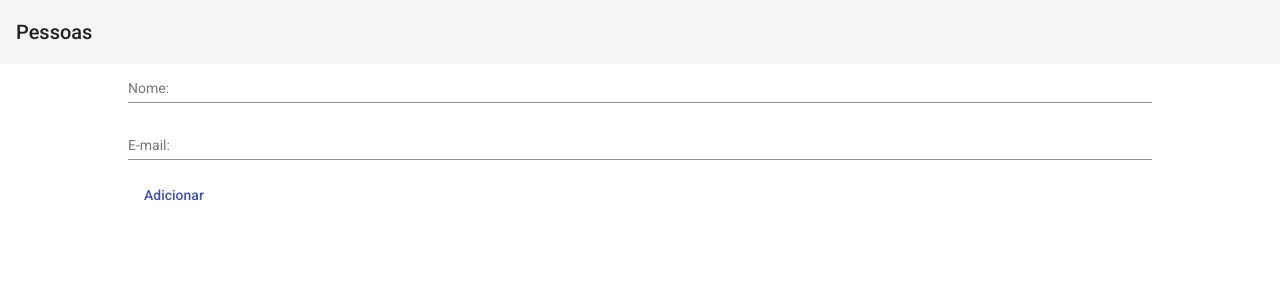
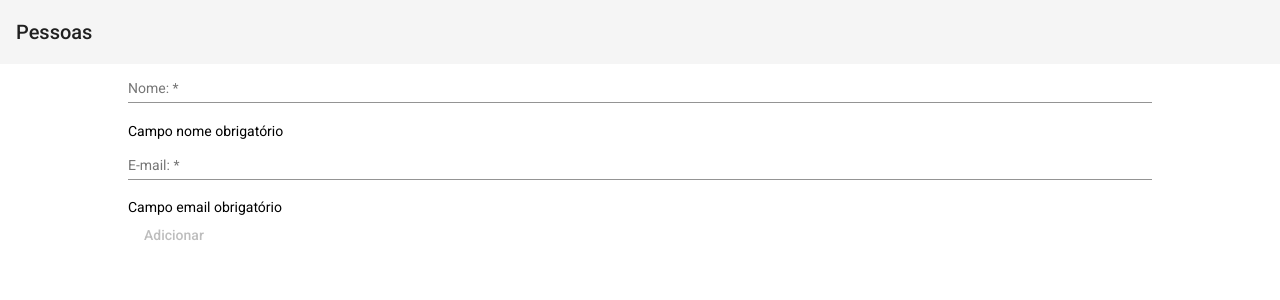
Before and after one commit to arthurBarbosa/person-contact, an Angular app in the folder person-contact-ui/: page / in a window 1280 px wide. Shown: the top 300 px of the page. Built offline with nearby package versions, Linux system fonts and the light colour scheme; no server answers.

Commit message:
created save Person in  person-contact-ui

```diff
--- a/person-contact-ui/src/app/app.module.ts
+++ b/person-contact-ui/src/app/app.module.ts
@@ -5,11 +5,14 @@ import { AppRoutingModule } from './app-routing.module';
 import { AppComponent } from './app.component';
 import { BrowserAnimationsModule } from '@angular/platform-browser/animations';
 import { HttpClientModule } from '@angular/common/http';
+import { ReactiveFormsModule } from '@angular/forms';
+
 import { MatToolbarModule } from '@angular/material/toolbar';
 import { MatInputModule } from '@angular/material/input';
 import { MatButtonModule } from '@angular/material/button';
 import { PersonComponent } from './components/person/person.component';
 import { PersonService } from './services/person.service';
+
 
 @NgModule({
   declarations: [
@@ -23,7 +26,8 @@ import { PersonService } from './services/person.service';
     MatToolbarModule,
     MatInputModule,
     MatButtonModule,
-    HttpClientModule
+    HttpClientModule,
+    ReactiveFormsModule
   ],
   providers: [
     PersonService
--- a/person-contact-ui/src/app/components/person/person.component.html
+++ b/person-contact-ui/src/app/components/person/person.component.html
@@ -3,17 +3,25 @@
 </mat-toolbar>
 
 <div class="width-80">
-  <form>
-    <mat-form-field >
+  <form [formGroup]="formData" (ngSubmit)="onSubmit()">
+    <mat-form-field>
       <mat-label>Nome:</mat-label>
-      <input matInput placeholder="Digite seu Nome">
+      <input formControlName="name" matInput placeholder="Digite seu Nome">
     </mat-form-field>
 
-    <mat-form-field >
+    <div *ngIf="formData.controls.name.errors ">
+      Campo nome obrigatório
+    </div>
+
+    <mat-form-field>
       <mat-label>E-mail:</mat-label>
-      <input matInput placeholder="Digite seu E-mail">
+      <input formControlName="email" matInput placeholder="Digite seu E-mail">
     </mat-form-field>
 
-    <button mat-button color="primary">Adicionar</button>
+    <div *ngIf="formData.controls.email.errors ">
+      Campo email obrigatório
+    </div>
+
+    <button mat-button color="primary" [disabled]="formData.invalid">Adicionar</button>
   </form>
 </div>
--- a/person-contact-ui/src/app/components/person/person.component.ts
+++ b/person-contact-ui/src/app/components/person/person.component.ts
@@ -1,4 +1,5 @@
 import { Component, OnInit } from '@angular/core';
+import { FormBuilder, FormGroup, Validators } from '@angular/forms';
 import { PersonService } from 'src/app/services/person.service';
 import { Person } from './person';
 
@@ -9,16 +10,29 @@ import { Person } from './person';
 })
 export class PersonComponent implements OnInit {
 
-  constructor(private personService: PersonService) { }
-  person: Person = new Person();
+  formData: FormGroup;
+  person: Person;
+  persons: Person[] = [];
+
+  constructor(
+    private personService: PersonService,
+    private formBuilder: FormBuilder) { }
+
+
 
   ngOnInit(): void {
+    this.formData = this.formBuilder.group({
+      name: ['', Validators.required],
+      email: ['', [Validators.required, Validators.email]]
+    })
+  }
 
-    this.person.email = 'joãorosa@devmaster.com'
-    this.person.favorite = true;
-    this.person.name = 'João'
-    this.personService.save(this.person).subscribe(data => {
-      console.log(data);
+  onSubmit() {
+    const formValues = this.formData.value;
+    this.person = formValues;
+    this.personService.save(this.person).subscribe(response => {
+      this.persons.push(response);
+      console.log(this.persons);
     })
   }
 
```
